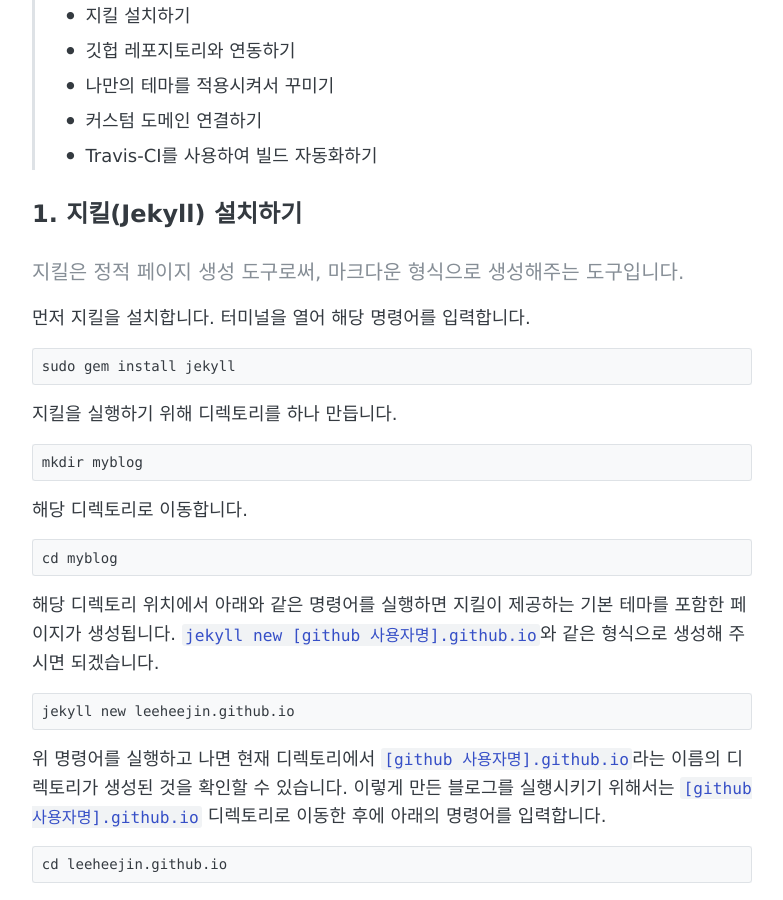
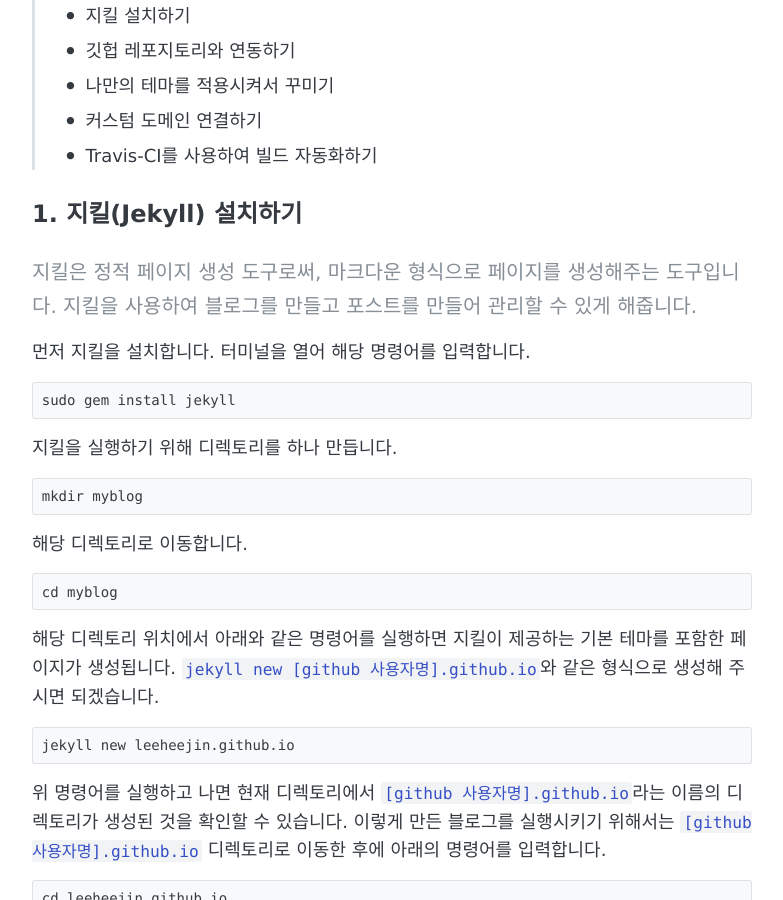
Before and after one commit to Leeheejin/leeheejin.github.io, a Jekyll site: the page built from _posts/2019-03-06-jekyll-blog-example-githubpages.md, in a window 1280 px wide and 900 px high, scrolled down 456 px. Shown: the whole window, without its empty margins (248-1031 px from the left). Built offline with Jekyll 4.4.1, drawn with Linux system fonts in a browser that asks for light colours.

Commit message:
Update 2019-03-06-jekyll-blog-example-githubpages.md

```diff
--- a/_posts/2019-03-06-jekyll-blog-example-githubpages.md
+++ b/_posts/2019-03-06-jekyll-blog-example-githubpages.md
@@ -19,7 +19,7 @@ comments: true
 
 ## 1. 지킬(Jekyll) 설치하기
 
-#### 지킬은 정적 페이지 생성 도구로써, 마크다운 형식으로 생성해주는 도구입니다.
+#### 지킬은 정적 페이지 생성 도구로써, 마크다운 형식으로 페이지를 생성해주는 도구입니다. 지킬을 사용하여 블로그를 만들고 포스트를 만들어 관리할 수 있게 해줍니다.
 
 먼저 지킬을 설치합니다.
 터미널을 열어 해당 명령어를 입력합니다.
```
